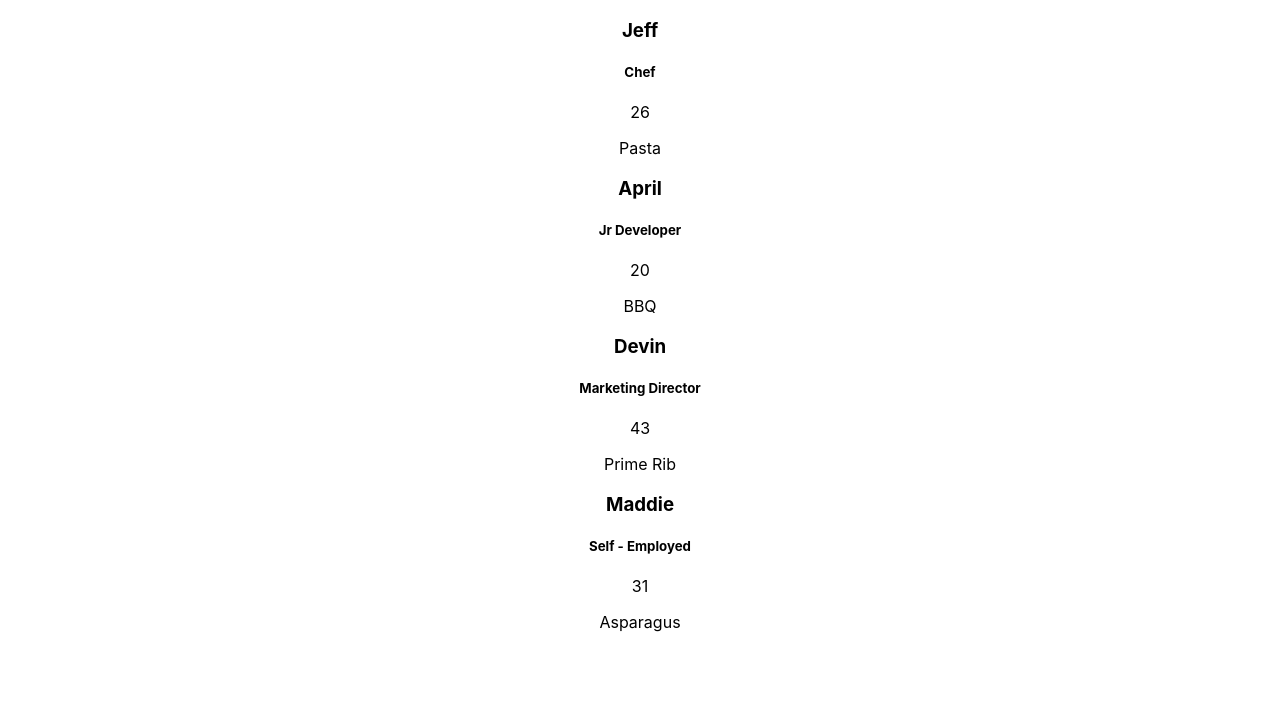
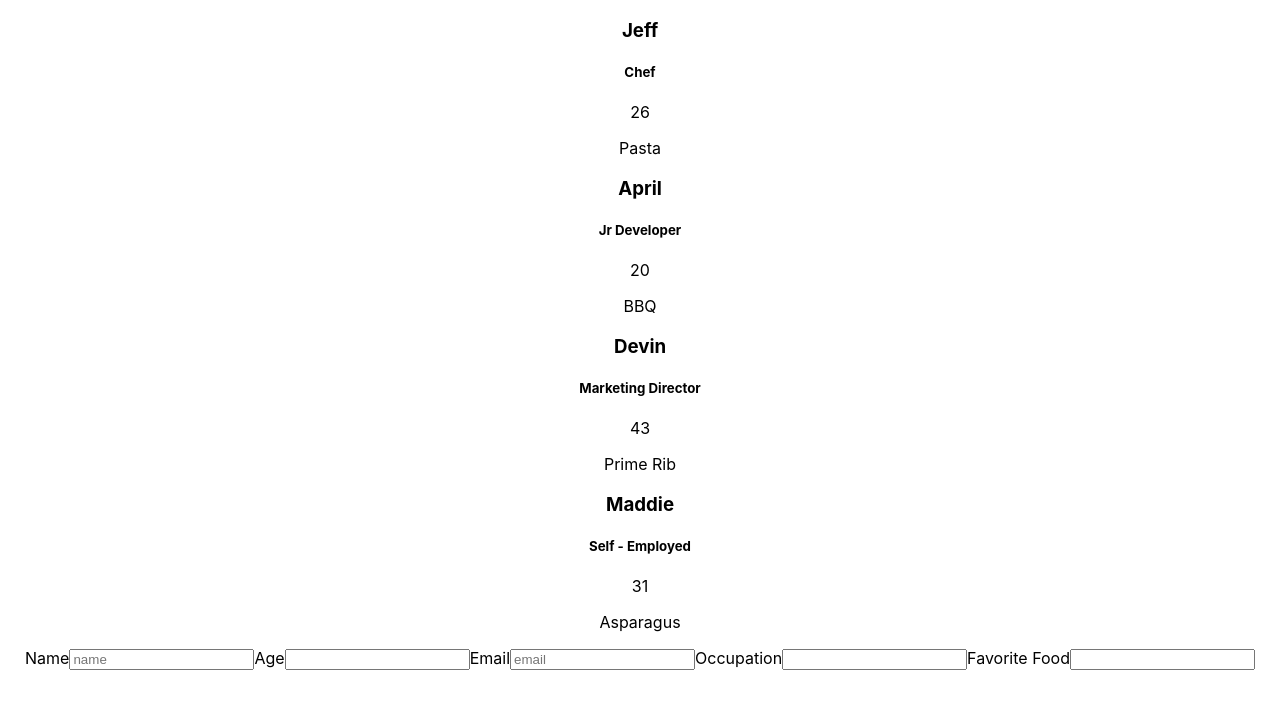
Before and after one commit to bloominstituteoftechnology/team-builder, a React (Create React App) app in the folder team-builder/: page / in a window 1280 px wide. Shown: the top 708 px of the page. Built offline with nearby package versions, Linux system fonts and the light colour scheme.

Commit message:
Import use State hook in form component

```diff
--- a/team-builder/src/App.js
+++ b/team-builder/src/App.js
@@ -1,17 +1,31 @@
 import React, { useState } from "react";
 import "./App.css";
 import TeamMemberList from "./views/TeamMemberList";
+import Form from "./components/Form"
 
 function App() {
   const [members, setMembers] = useState([
     { name: "Jeff", age: "26", occupation: "Chef", favFood: "Pasta" },
     { name: "April", age: "20", occupation: "Jr Developer", favFood: "BBQ" },
-    { name: "Devin", age: "43", occupation: "Marketing Director", favFood: "Prime Rib" },
-    { name: "Maddie", age: "31", occupation: "Self - Employed", favFood: "Asparagus" }
+    {
+      name: "Devin",
+      age: "43",
+      occupation: "Marketing Director",
+      favFood: "Prime Rib"
+    },
+    {
+      name: "Maddie",
+      age: "31",
+      occupation: "Self - Employed",
+      favFood: "Asparagus"
+    }
   ]);
-  return <div className="App" >
-    <TeamMemberList members={members} />
-  </div>;
+  return (
+    <div className="App">
+      <TeamMemberList members={members} />
+      <Form />
+    </div>
+  );
 }
 
 export default App;
--- a/team-builder/src/components/Form.jsx
+++ b/team-builder/src/components/Form.jsx
@@ -1,4 +1,4 @@
-import React from 'react';
+import React, {useState} from 'react';
 
 const Form = () => {
     return (
```
